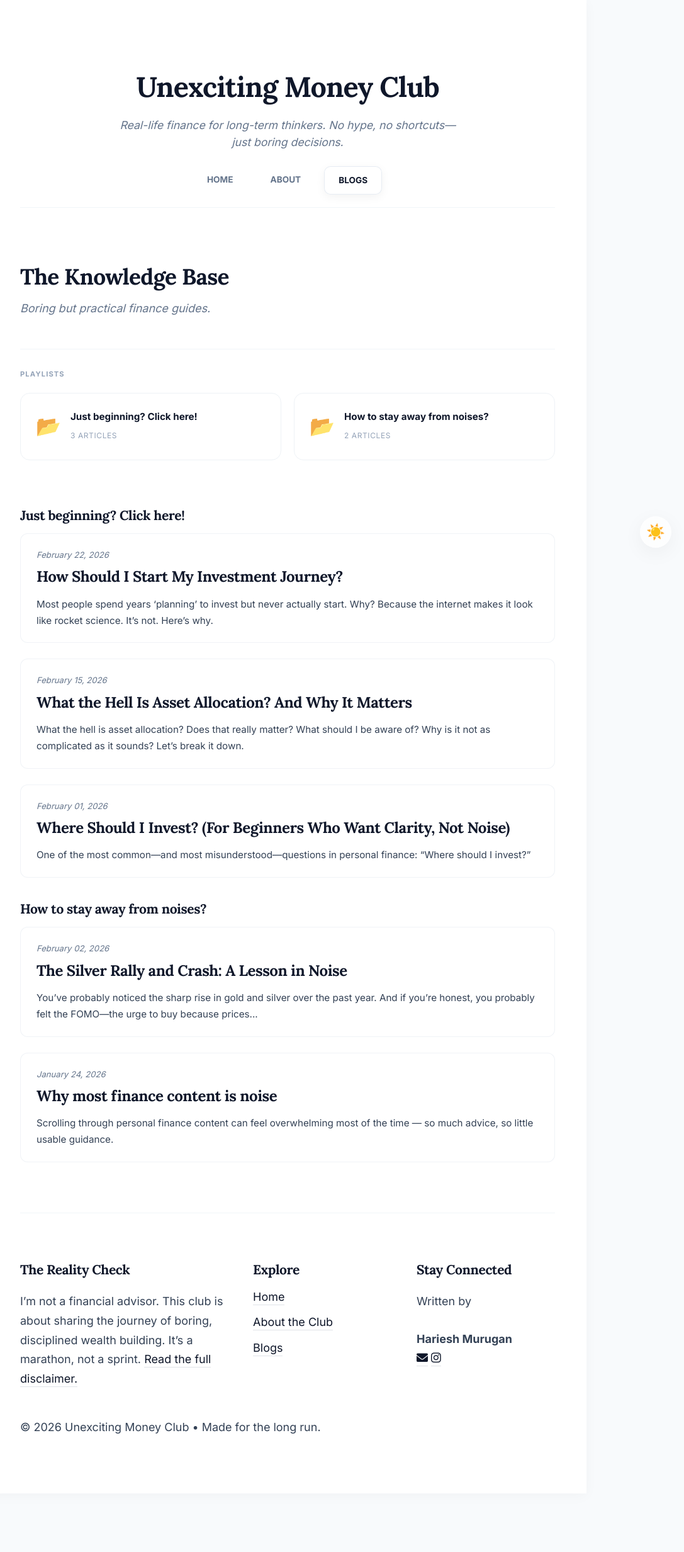
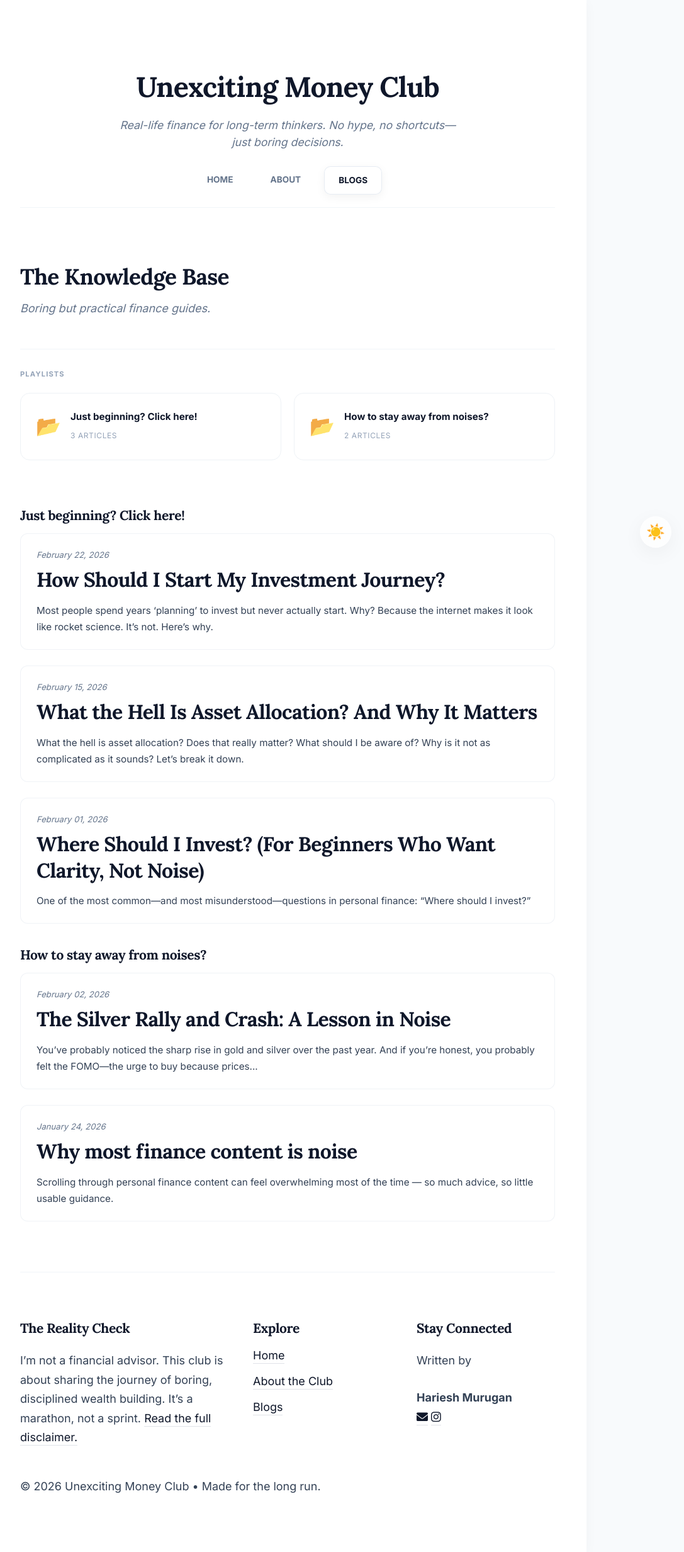
Before and after one commit to HarieshMK/HarieshMK.github.io, a Jekyll site: the page built from blogs.html, in a window 1280 px wide. Shown: the whole page at 63% size, without its empty margins (183-1270 px from the left). Built offline with Jekyll 4.4.1, drawn with Linux system fonts in a browser that asks for light colours; before the commit the page ends 2372 px from its top, so only the background shows below that.

Commit message:
Update style.css

```diff
--- a/assets/css/style.css
+++ b/assets/css/style.css
@@ -161,7 +161,7 @@ span.post-date,
 .post-card-link h2 {
   font-style: normal !important; /* This kills the italic leak */
   font-family: 'Lora', serif !important;
-  font-size: 1.5rem !important;
+  font-size: 2rem !important;
   font-weight: 700 !important;
   color: #0f172a !important;
   display: block !important;
```
